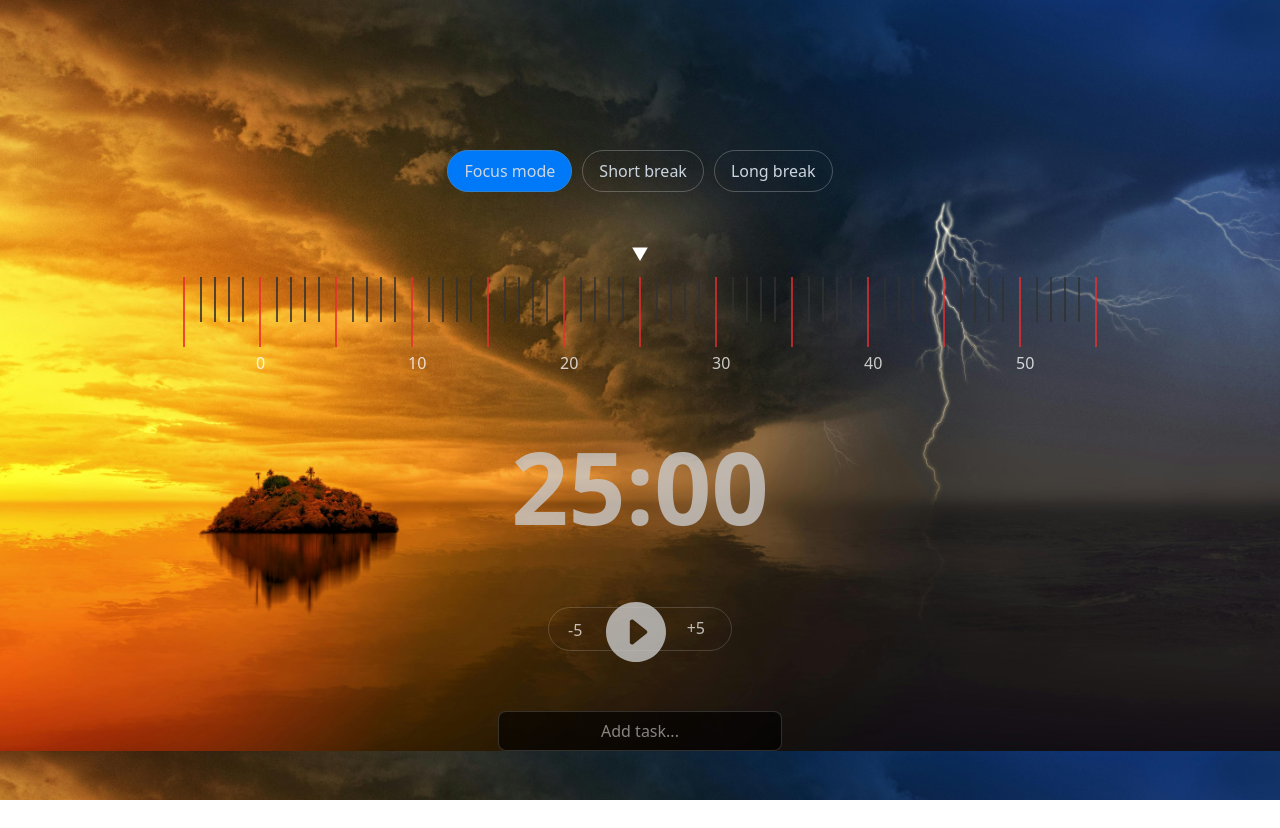
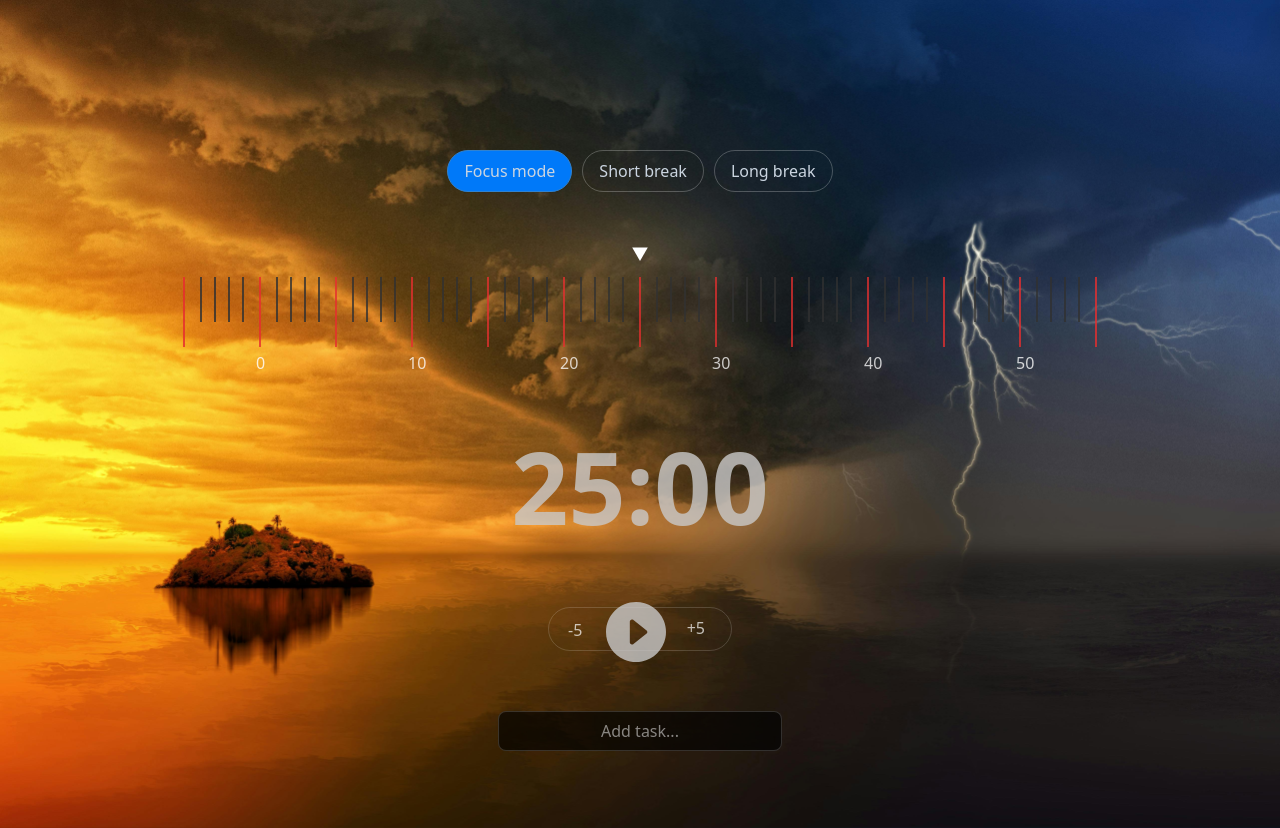
Before and after one commit to Anandhu936/my-pomodoro, a React (Vite) app: page / in a window 1280 px wide. Before the commit the page ends 800 px from the top, so only its background shows below. Built offline with nearby package versions, Linux system fonts and the light colour scheme.

Commit message:
styling-issue

```diff
--- a/src/App.jsx
+++ b/src/App.jsx
@@ -1,17 +1,19 @@
-import HeroSection from "./component/HeroSection"
-import TaskSection from "./component/TaskSection"
+import HeroSection from "./component/HeroSection";
+import TaskSection from "./component/TaskSection";
 
 function App() {
-
-
   return (
     <>
-    <div>
-      <HeroSection></HeroSection>
-      <TaskSection></TaskSection>
-    </div>
+      <div className="mx-[20%] ">
+        <div >
+          <HeroSection></HeroSection>
+        </div>
+        <div className="mb-[10%]">
+          <TaskSection></TaskSection>
+        </div>
+      </div>
     </>
-  )
+  );
 }
 
-export default App
+export default App;
```
